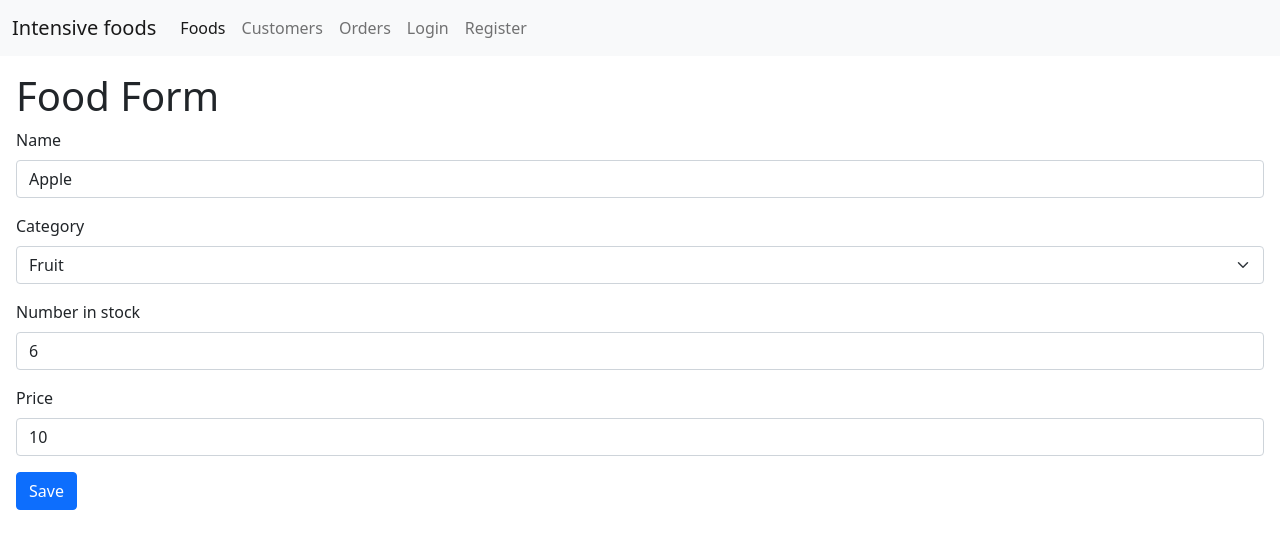
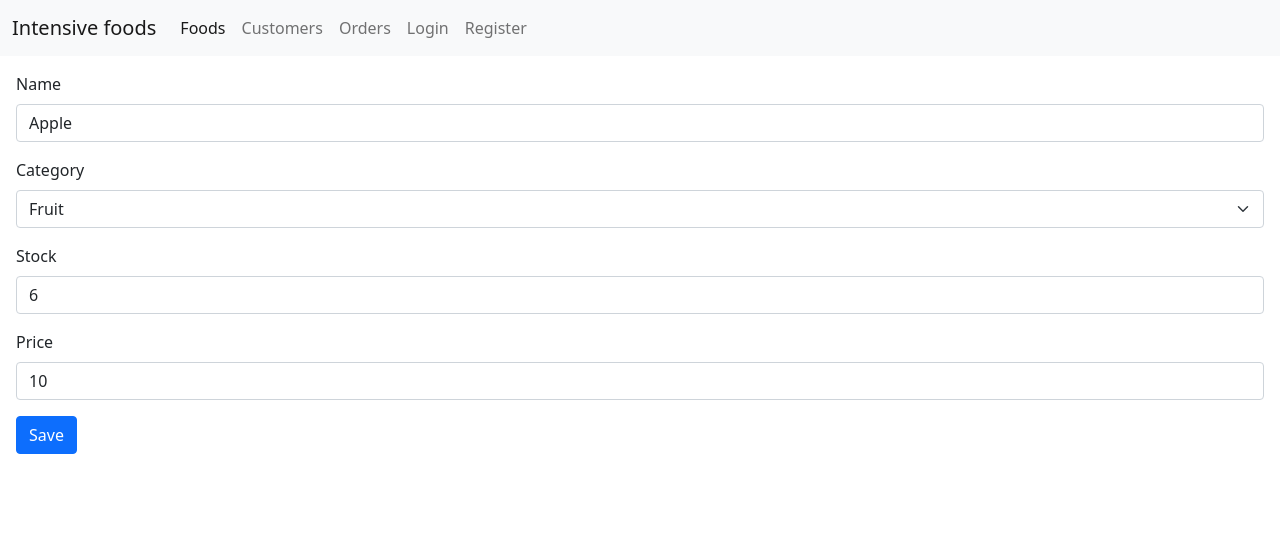
Before and after one commit to eva-hs/intensive-foods, a React (Create React App) app: page /intensive-foods/foods/5b21ca3eeb7f6fbccd471815 in a window 1280 px wide. Shown: the top 548 px of the page. Built offline with nearby package versions, Linux system fonts and the light colour scheme.

Commit message:
corrected foodform and searchBox after codealong

```diff
--- a/src/components/FoodForm.jsx
+++ b/src/components/FoodForm.jsx
@@ -5,82 +5,47 @@ import { saveFood, getFood } from "../fakeFoodService";
 import { getCategories } from "../fakeCategoryService";
 
 class FoodForm extends Form {
-  //_id och category needs to be in the stat and the Joi-schema from start, or
-  // else it causes problems when clicking on an existing food and saves it.
   state = {
     data: {
       name: "",
-      category: {},
       categoryId: "",
       numberInStock: "",
       price: "",
       _id: "",
     },
-    errors: {
-      name: "",
-      category: {},
-      categoryId: "",
-      numberInStock: "",
-      price: "",
-      _id: "",
-    },
+    errors: {},
+    categories: [],
   };
-  /*
-  Jag är inte helt nöjd med nedan lösning, men jag kommer inte på ett bättre
-  sätt att lösa det. När jag lägger upp en ny food - så ger fakefoodservice
-  tillbaka ett _id som verkar vara av datatypen Number.
-  De befintliga foodsen i fakefoodservice har _id av datatypen String.
-  getFood-funktionen kräver att _id är en string annars ger den undefined.
-  MEN använder jag typeof på en nyupplagd food, så säger systemet ändå att
-  det är en String? Jag går förbi detta genom en if - else.
-  Jag tänker också att när getFood-funktionen ger undefined ska den
-  egentligen användas till att få upp ett nytt formulär, men det kan jag inte.
-  */
 
   componentDidMount() {
-    let data = "";
+    // Is used for content in the dropdown-list.
+    const categories = getCategories();
+    this.setState({ categories });
 
-    if (this.id === "new") return;
-    else if (getFood(this.id) === undefined) {
-      data = getFood(parseInt(this.id));
-      /*
-      Koden fungerar när jag ändrar på adressen från en ursprunglig food,
-      men inte om jag lägger upp en ny food och sedan ändrar adressen.
-      Detta beror på att när jag ändrar i adressfältet så läses sidan in på
-      nytt och min foods-array från fakefoodservice är återigen 9 foods lång.
+    const id = this.props.match.params.id;
 
-      Jag behöver backa två gånger och kommer tillbaka till min foods-lista.
-      När vi kopplar mot en databas så kommer en ny food att vara kvar även
-      efter att sidan läses in igen. Så denna bug är endast i koden så länge
-      inte inte har koppla mot en databas.
+    // when id is new, an empty form will open.
+    if (id === "new") return;
 
-      Detta fungerar i github :)
-      */
+    // when id is other than new, a form filled with the food will open.
+    const data = getFood(id);
+    if (!data) return this.props.history.replace("/intensive-foods/not-found");
 
-      if (data === undefined) {
-        this.props.history.replace("/intensive-foods/not-found");
-        return;
-      }
-    } else {
-      data = getFood(this.id);
-    }
-
-    data.categoryId = data.category._id;
-
-    const errors = {};
-
-    this.setState({ data, errors });
+    this.setState({ data: this.mapToViewModel(data) });
   }
 
-  // Is used for getting an existing foods data in componentDidMount.
-  id = this.props.match.params.id;
-
-  // Is used for content in the dropdown-list.
-  categoryItems = getCategories();
+  mapToViewModel(data) {
+    return {
+      name: data.name,
+      categoryId: data.category._id,
+      numberInStock: data.numberInStock,
+      price: data.price,
+      _id: data._id,
+    };
+  }
 
   schema = Joi.object({
     name: Joi.string().required().label("Name"),
-    category: Joi.object().allow({}).label("Category"),
     categoryId: Joi.string().required().label("Category"),
     numberInStock: Joi.number()
       .required()
@@ -88,7 +53,7 @@ class FoodForm extends Form {
       .max(100)
       .label("Number in stock"),
     price: Joi.number().required().min(0).max(10).label("Price"),
-    _id: Joi.any().allow("").label("_id"),
+    _id: Joi.string().allow(""),
   });
 
   doSubmit = () => {
@@ -100,10 +65,13 @@ class FoodForm extends Form {
   render() {
     return (
       <form className="m-3" onSubmit={this.handleSubmit}>
-        <h1>Food Form</h1>
         {this.renderInput("name", "Name")}
-        {this.renderInputDropDown(this.categoryItems, "categoryId", "Category")}
-        {this.renderInput("numberInStock", "Number in stock")}
+        {this.renderInputDropDown(
+          this.state.categories,
+          "categoryId",
+          "Category"
+        )}
+        {this.renderInput("numberInStock", "Stock")}
         {this.renderInput("price", "Price")}
         {this.renderButton("Save")}
       </form>
--- a/src/components/common/Form.jsx
+++ b/src/components/common/Form.jsx
@@ -24,6 +24,7 @@ class Form extends Component {
     const errors = {};
     for (const detail of error.details)
       errors[detail.context.key] = detail.message;
+
     return errors;
   }
 
@@ -56,12 +57,13 @@ class Form extends Component {
 
   // Förhindrar defaultflödet, att ladda om sidan helt.
   // Om validate() hittar fel så sparas dessa i errors. Statet uppdateras med
-  //errors eller ett tomt objekt då det inte får vara null eller undefined.
+  // errors eller ett tomt objekt då det inte får vara null eller undefined.
   handleSubmit = (e) => {
     e.preventDefault();
 
     const errors = this.validate();
     this.setState({ errors: errors || {} });
+
     if (errors) return;
 
     this.doSubmit();
@@ -97,15 +99,16 @@ class Form extends Component {
   }
 
   // Hjälpfunktion så du enkelt kan rendera en dropdown-lista i formuläret.
-  renderInputDropDown(items, name, label) {
+  renderInputDropDown(options, name, label, placeholder) {
     const { data, errors } = this.state;
     return (
       <InputDropDown
-        items={items}
+        options={options}
         type={name}
         name={name}
         label={label}
         value={data[name]}
+        placeholder={placeholder}
         error={errors[name]}
         onChange={this.handleChange}
       />
--- a/src/components/common/InputDropDown.jsx
+++ b/src/components/common/InputDropDown.jsx
@@ -1,6 +1,14 @@
 import React from "react";
 
-function InputDropDown({ items, name, label, value, onChange, error }) {
+function InputDropDown({
+  options,
+  name,
+  label,
+  value,
+  onChange,
+  error,
+  placeholder,
+}) {
   return (
     <div className="mb-3">
       <label htmlFor={name} className="form-label">
@@ -13,9 +21,9 @@ function InputDropDown({ items, name, label, value, onChange, error }) {
         id={name}
         name={name}
       >
-        <option value=""></option>
+        <option value={placeholder}></option>
 
-        {items.map((item) => {
+        {options.map((item) => {
           return (
             <option key={item._id} value={item._id}>
               {item.name}
--- a/src/components/common/NavBar.jsx
+++ b/src/components/common/NavBar.jsx
@@ -8,25 +8,33 @@ function NavBar() {
         <NavLink className="navbar-brand" to="/intensive-foods/">
           Intensive foods
         </NavLink>
-        <div className="collapse navbar-collapse" id="navbarNavAltMArkup">
-          <div className="navbar-nav">
+        <ul className="navbar-nav me-auto">
+          <li className="nav-item">
             <NavLink className="nav-link" to="/intensive-foods/foods">
               Foods
             </NavLink>
+          </li>
+          <li className="nav-item">
             <NavLink className="nav-link" to="/intensive-foods/customers">
               Customers
             </NavLink>
+          </li>
+          <li className="nav-item">
             <NavLink className="nav-link" to="/intensive-foods/orders">
               Orders
             </NavLink>
+          </li>
+          <li className="nav-item">
             <NavLink className="nav-link" to="/intensive-foods/login">
               Login
             </NavLink>
+          </li>
+          <li className="nav-item">
             <NavLink className="nav-link" to="/intensive-foods/register">
               Register
             </NavLink>
-          </div>
-        </div>
+          </li>
+        </ul>
       </div>
     </nav>
   );
--- a/src/components/common/SearchBoxForm.jsx
+++ b/src/components/common/SearchBoxForm.jsx
@@ -1,42 +1,14 @@
 import React from "react";
-import Joi from "joi";
-import Form from "./Form";
 
-// Ärver från Form.jsx.
-// Nytt formulär behöver state med data och errors, Joi-schema och doSubmit.
-// Kan sedan använda renderInput och renderButton från Form.
-// Ärver även från Component genom föräldrarkomponenten Form
-
-class SearchBoxForm extends Form {
-  state = {
-    data: { searchData: "" },
-    errors: { searchData: "" },
-  };
-
-  schema = Joi.object({
-    searchData: Joi.string().allow("").label("SearchData"),
-  });
-
-  // Vad ska hända när man tycker på knappen?
-  doSubmit = () => {
-    const { searchData } = this.state.data;
-    const { onSearch } = this.props;
-
-    // När jag fyller i en bokstav och trycker enter ska jag filtrera på
-    // namn i min foods-array. och presentera i foodslistan.
-
-    //  Därför tänker jag att i denna funktion endast kallar på en ny
-    // funktion i Foods.jsx.
-    onSearch(searchData);
-  };
-
-  render() {
-    return (
-      <form onSubmit={this.handleSubmit}>
-        {this.renderInput("searchData", "", "Search...")}
-      </form>
-    );
-  }
+function SearchBoxForm({ value, onChange, placeholder = "Search..." }) {
+  return (
+    <input
+      className="form-control"
+      value={value}
+      onChange={(e) => onChange(e.target.value)}
+      placeholder={placeholder}
+    />
+  );
 }
 
 export default SearchBoxForm;
--- a/src/fakeFoodService.js
+++ b/src/fakeFoodService.js
@@ -84,7 +84,7 @@ export function saveFood(food) {
   foodInDb.price = food.price;
 
   if (!foodInDb._id) {
-    foodInDb._id = Date.now();
+    foodInDb._id = Date.now().toString();
     foods.push(foodInDb);
   }
 
```
Also changed, not shown: src/components/Foods.jsx (+39 -41 lines).
